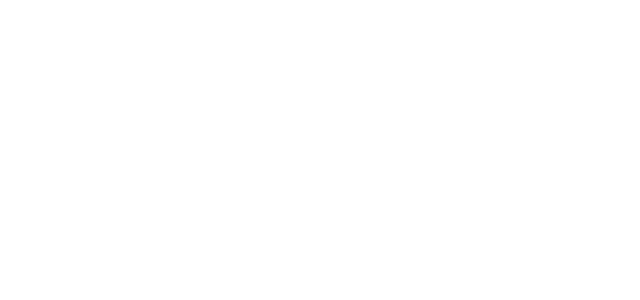
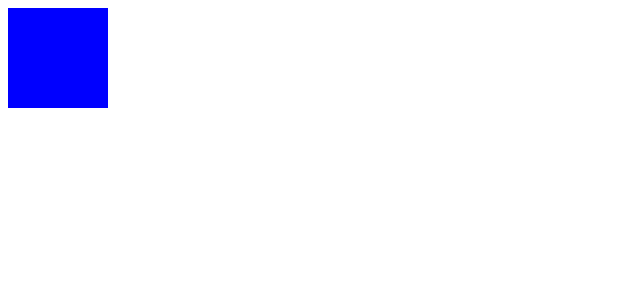
Before and after one commit to AidanBoland/space-tourism-site, a React (Create React App) app: page / in a window 1280 px wide. Shown: the top 300 px of the page, without its empty margins (0-640 px from the left). Built offline with nearby package versions, Linux system fonts and the light colour scheme.

Commit message:
scss working

```diff
--- a/src/App.scss
+++ b/src/App.scss
@@ -1,6 +1,6 @@
 .square {
-    width: 100;
-    height: 100;
+    width: 100px;
+    height: 100px;
     background-color: blue;
     margin: none;
 }
```
